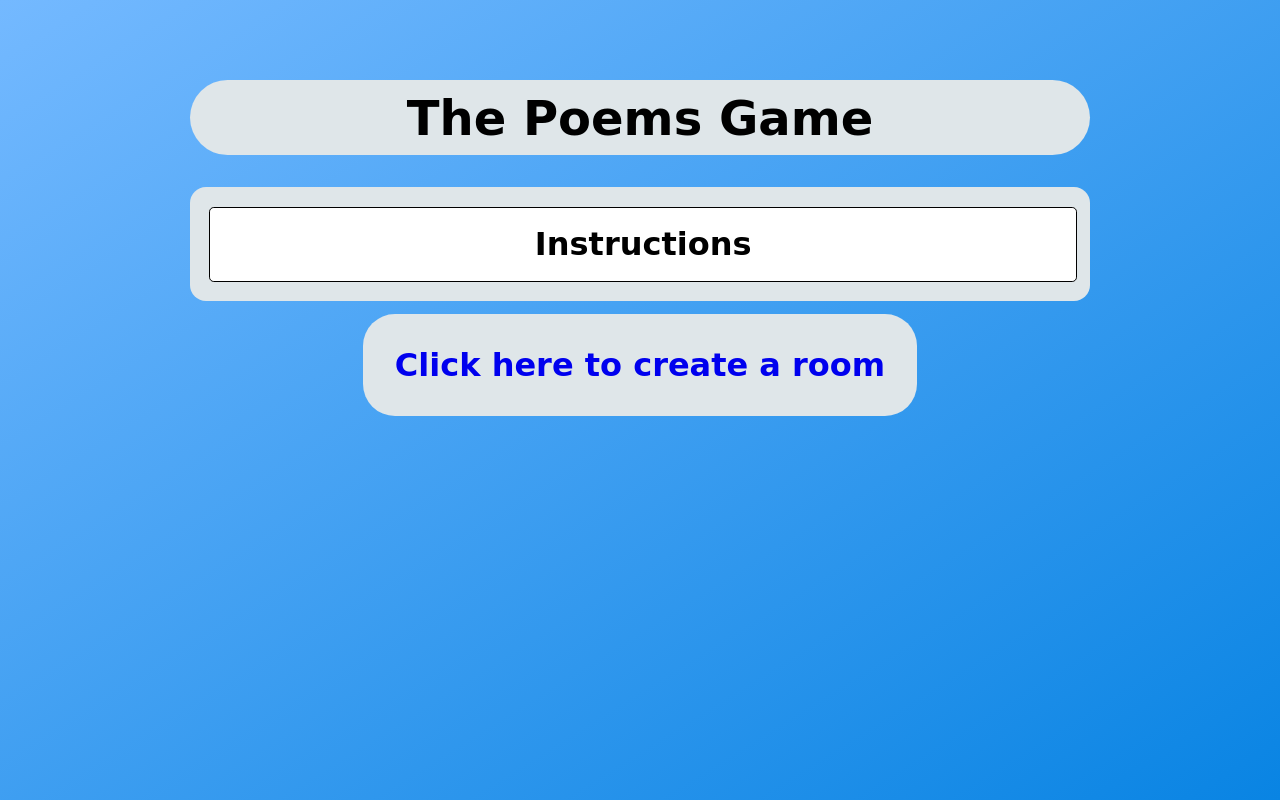
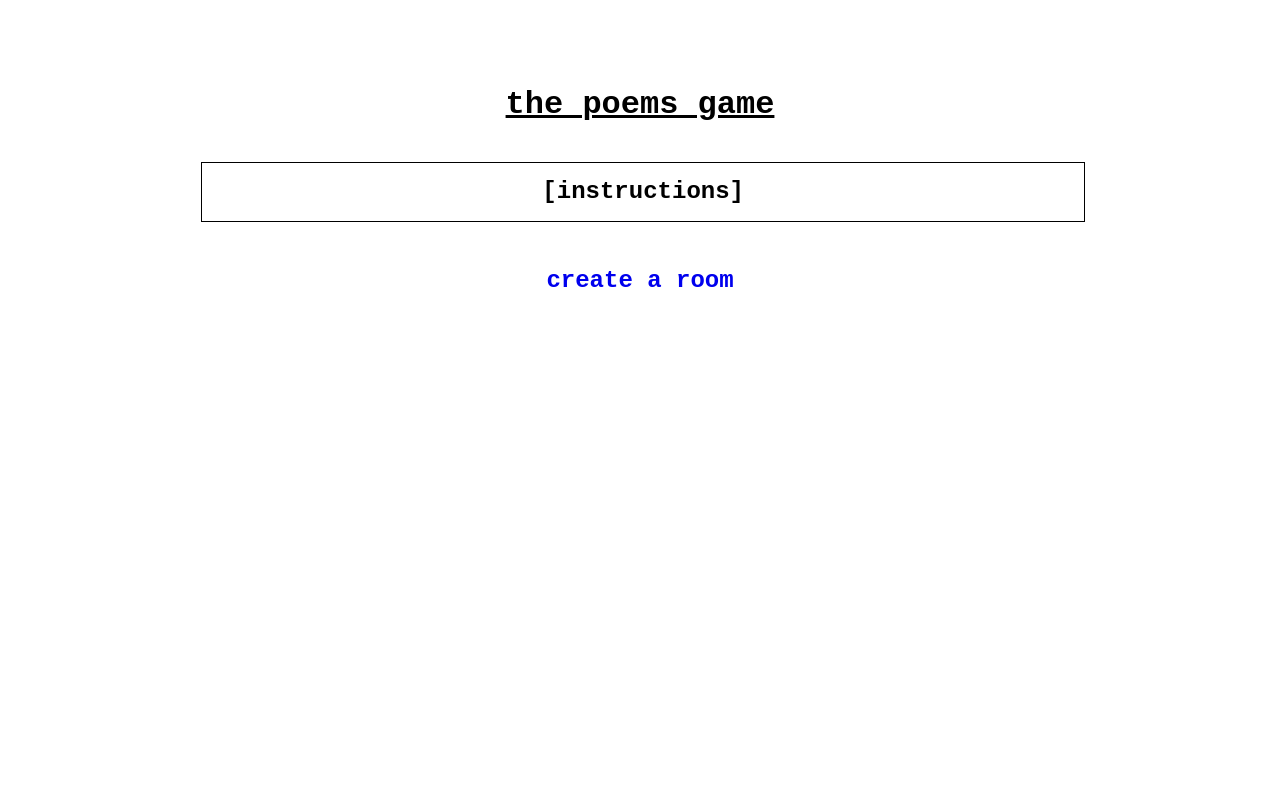
Before and after one commit to jminjie/poems, a plain HTML site: page index.html in a window 1280 px wide. Drawn offline with nearby package versions, Linux system fonts and the light colour scheme; a web font is replaced by a local one.

Commit message:
Make UI black and white and minimal

```diff
--- a/game.js
+++ b/game.js
@@ -316,7 +316,7 @@ class Start extends React.Component {
     render() {
         // gemerate 6 random chars
         let r = (Math.random().toString(36)+'00000000000000000').slice(2, 6+2)
-        return e('h3', {className:"createroom"}, e('a', {href : "/?key=" + r, className: "whitebox"}, "Click here to create a room"));
+        return e('h3', {className:"createroom"}, e('a', {href : "/?key=" + r, className: "whitebox"}, "create a room"));
     }
 }
 
--- a/index.html
+++ b/index.html
@@ -1,14 +1,15 @@
 <html>
 <head>
+    <title>the poems game</title>
 <meta charset=UTF-8 />
 <link rel="stylesheet" href="style.css">
 <link rel="preconnect" href="https://fonts.gstatic.com">
 <link href="https://fonts.googleapis.com/css2?family=Kirang+Haerang&display=swap" rel="stylesheet">
 </head>
 <body>
-    <h1 class="greybox">The Poems Game</h1>
+    <h1 class="greybox">the poems game</h1>
     <div class="whitebox">
-        <button class="collapsible"><h3>Instructions</h3></button>
+        <button class="collapsible"><h3>[instructions]</h3></button>
         <div class="content">
         <ol>
             <li>Create a room and invite others by sharing the link.</li>
--- a/style.css
+++ b/style.css
@@ -1,10 +1,9 @@
 body {
-    background-image: linear-gradient(to bottom right, #74b9ff, #0984e3);
     width: 90%;
     max-width: 900px;
     margin: 0 auto;
     padding: 5em 0 5em 0;
-    font-family: Roboto, sans-serif;
+    font-family: Courier New;
 }
 
 @media only screen and (max-width: 600px) {
@@ -15,21 +14,19 @@ body {
 
 button {
     font-size: 1em;
-    border-radius: 0.3em;
     border: 0.1em solid;
     padding: 0.3em 0.4em 0.3em 0.4em;
     background:white;
     margin: 0.2em;
+    font-family: Courier New;
 }
 
 h3 {
-    font-family: 'Kirang Haerang', cursive;
-    font-size: 2em;
+    font-size: 1.5em;
 	line-height: 0em;
 }
 h1 {
-    font-family: 'Kirang Haerang', cursive;
-    font-size: 3em;
+    font-size: 2em;
 }
 
 
@@ -41,14 +38,13 @@ a {
 pre {
     font-size: 1.5em;
     white-space:pre-wrap;
-    padding: 1em 1em 1em 1em;
+    padding: 0em 1em 0em 1em;
 }
 
 textarea {
     font-size: 1.5em;
     width: 100%;
     max-width: 900px;
-    border-radius: 1em;
     margin: 0 0 1em 0;
     padding: 1em 1em 1em 1em;
 }
@@ -60,16 +56,13 @@ padding: 1em 1em 1em 1em;
 
 
 h4, .whitebox {
-    background: #dfe6e9;
-    border-radius: 1em;
-    padding: 1em;
+    padding: 0.5em;
 }
 
 .greybox {
     text-align: center;
-    background: #dfe6e9;
-    border-radius: 1em;
     padding: 0.2em 1em 0.2em 1em;
+    text-decoration: underline;
 }
 
 form {
@@ -79,12 +72,11 @@ form {
 .collapsible {
 width: 100%;
 cursor: pointer;
-transition: background 0.3s;
 }
 
 .collapsible:hover {
 cursor: pointer;
-background: lightgrey;
+background: #EEEEEE;
 }
 
 .content {
@@ -98,8 +90,8 @@ background: lightgrey;
 @media(max-width: 1000px) {
     button {
         font-size: 3em;
+        margin: 0.1em;
         border: 0.05em solid;
-        margin: 0.1em;
     }
 
     h3 {
```
